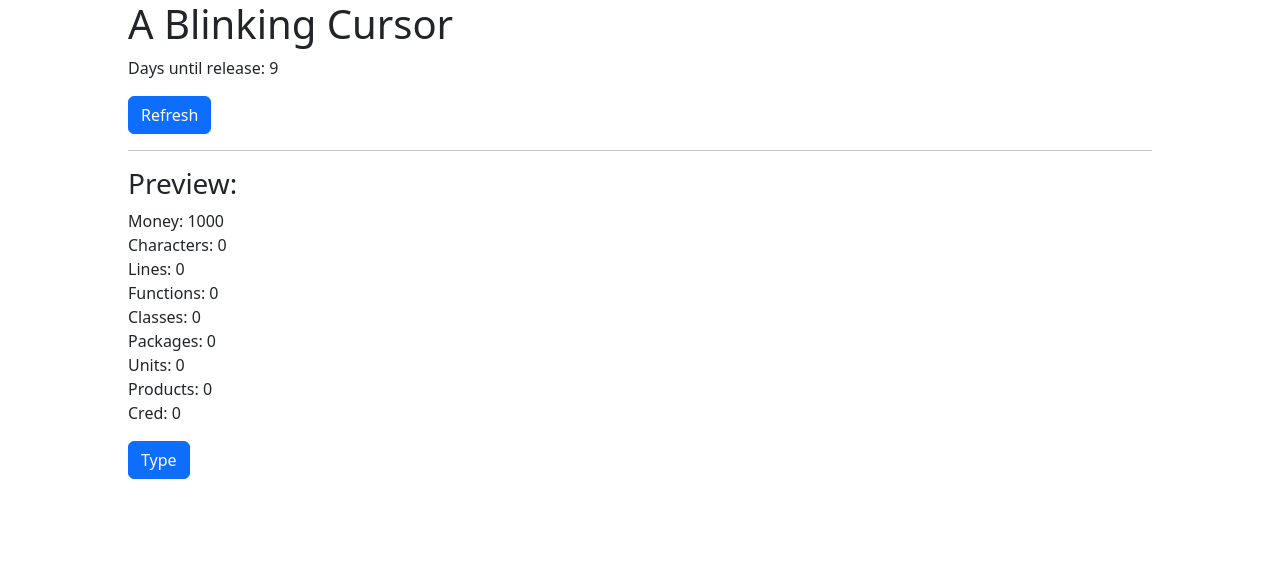
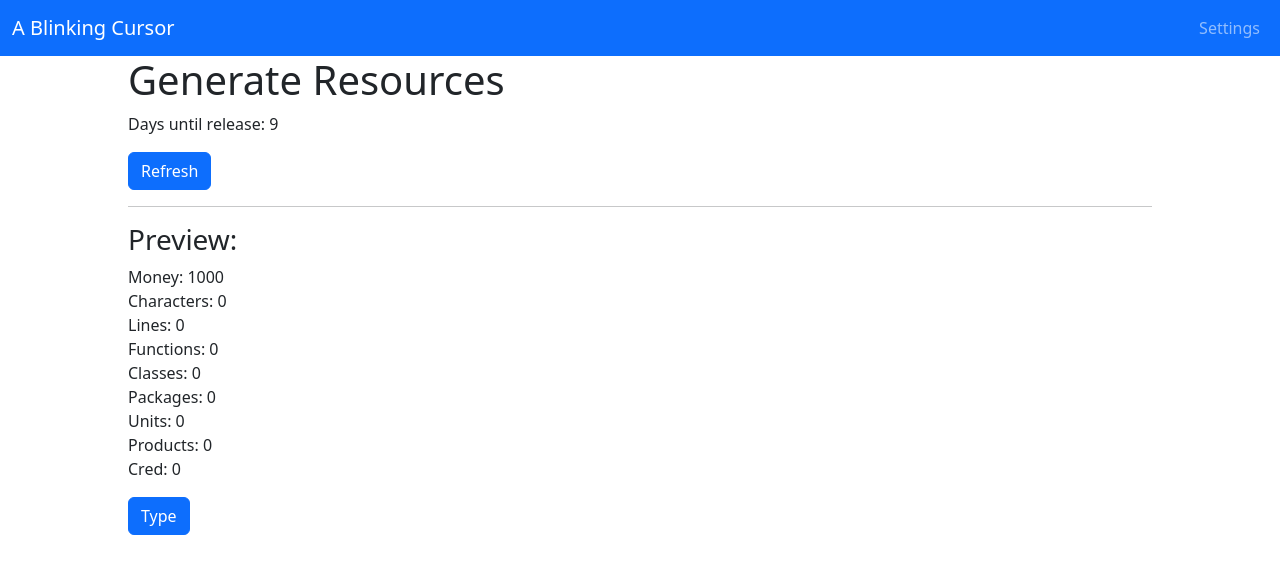
Before and after one commit to delbertina/ABlinkingCursor, a Vue app: page / in a window 1280 px wide. Shown: the top 574 px of the page. Built offline with nearby package versions, Linux system fonts and the light colour scheme.

Commit message:
Refactor app to have nav bar

```diff
--- a/src/App.vue
+++ b/src/App.vue
@@ -1,6 +1,27 @@
 <script setup lang="ts"></script>
 
 <template>
+  <nav class="navbar navbar-expand-lg bg-primary" data-bs-theme="dark">
+    <div class="container-fluid">
+      <a class="navbar-brand" href="#">A Blinking Cursor</a>
+      <button
+        class="navbar-toggler"
+        type="button"
+        data-bs-toggle="collapse"
+        data-bs-target="#navbarSupportedContent"
+        aria-controls="navbarSupportedContent"
+        aria-expanded="false"
+        aria-label="Toggle navigation"
+      >
+        <span class="navbar-toggler-icon"></span>
+      </button>
+      <ul class="navbar-nav d-flex">
+        <li class="nav-item">
+          <a class="nav-link" href="#">Settings</a>
+        </li>
+      </ul>
+    </div>
+  </nav>
   <div class="app-wrapper">
     <RouterView />
   </div>
--- a/src/views/HomeView.vue
+++ b/src/views/HomeView.vue
@@ -36,7 +36,7 @@ const clickButtonType = () => {
 </script>
 
 <template>
-  <h1>A Blinking Cursor</h1>
+  <h1>Generate Resources</h1>
   <p>Days until release: {{ releaseDate }}</p>
   <button type="button" class="btn btn-primary" v-on:click="changeRelease">Refresh</button>
   <hr />
```
